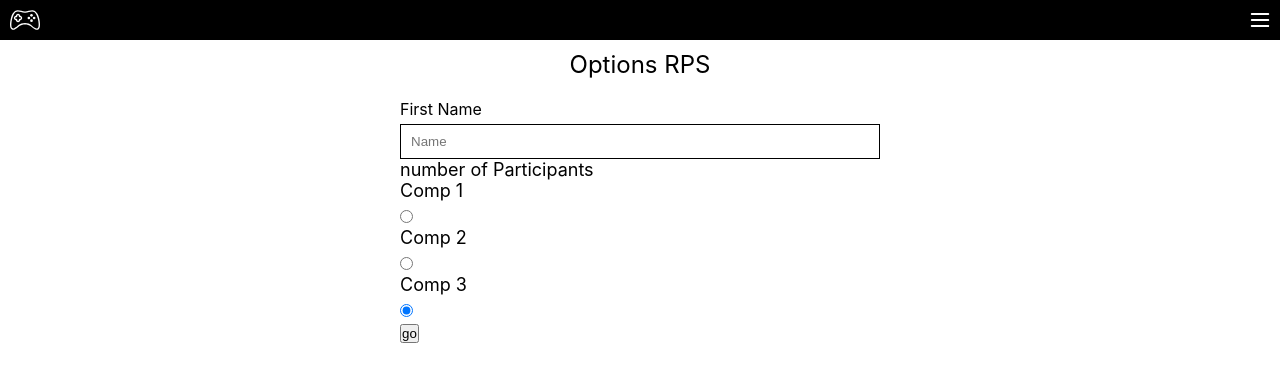
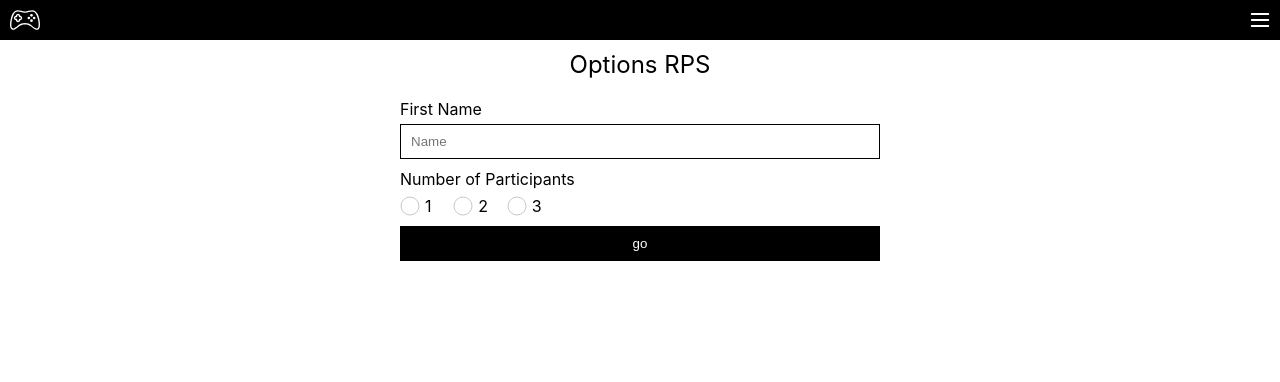
Before and after one commit to IlyaPiatkov/Rock-paper-scissors.github.io, a React (Create React App) app: page /rps-options in a window 1280 px wide. Shown: the top 382 px of the page. Built offline with nearby package versions, Linux system fonts and the light colour scheme.

Commit message:
new change

```diff
--- a/src/features/common/molecule/field.js
+++ b/src/features/common/molecule/field.js
@@ -1,6 +1,6 @@
 import React from 'react'
 
-import { FormBlock, FormLabel, FormError, InputBlock } from '../../../ui';
+import { FormBlock, FormLabel, FormError, FormLabelRadio, InputBlock } from '../../../ui';
 
 export const ElementInput = Element => ({
   input,
@@ -22,14 +22,17 @@ export const ElementInput = Element => ({
   )
 }
 
-export const ElementRadio = Element => ({ input, label, ...props }) => {
+export const ElementRadio = Element => ({ input, meta, label, ...props }) => {
 
   return (
-    <div>
-      {label && <FormLabel>{label}</FormLabel>}
-      <div>
-        <Element {...input} {...props} />
-      </div>
-    </div>
+    <FormLabelRadio medium isChecked={input.checked}>
+      <Element {...input} {...props} />
+      <svg viewBox="0 0 20 20">
+        <circle cx="10" cy="10" r="9"></circle>
+        <path d="M10,7 C8.34314575,7 7,8.34314575 7,10 C7,11.6568542 8.34314575,13 10,13 C11.6568542,13 13,11.6568542 13,10 C13,8.34314575 11.6568542,7 10,7 Z"></path>
+        <path d="M10,1 L10,1 L10,1 C14.9705627,1 19,5.02943725 19,10 L19,10 L19,10 C19,14.9705627 14.9705627,19 10,19 L10,19 L10,19 C5.02943725,19 1,14.9705627 1,10 L1,10 L1,10 C1,5.02943725 5.02943725,1 10,1 L10,1 Z"></path>
+      </svg>
+      <span>{label}</span>
+    </FormLabelRadio>
   )
 }
--- a/src/features/rps/organism/options-form.js
+++ b/src/features/rps/organism/options-form.js
@@ -8,6 +8,13 @@ import {
   ElementInput,
   ElementRadio
 } from '../../common'
+import {
+  FormContainer,
+  FormLabel,
+  FormFieldset,
+  FormRadioWrap,
+  ButtonDefault
+} from '../../../ui';
 
 const maxLength15 = maxLength(15)
 const minLength2 = minLength(2)
@@ -18,8 +25,7 @@ const numberParticipants = ElementRadio("input")
 const RPSOptionsForm = (props) => {
 
   return (
-    <form onSubmit={props.handleSubmit}>
-      <div>
+    <FormContainer onSubmit={props.handleSubmit}>
       <Field
         label="First Name"
         name="firstName"
@@ -30,37 +36,36 @@ const RPSOptionsForm = (props) => {
         value={props.userName}
         validate={[required, maxLength15, minLength2]}
       />
-      </div>
-      <span>number of Participants</span>
-      <div>
+
+      <FormFieldset>
+        <FormLabel as="legend" medium>Number of Participants</FormLabel>
+        <FormRadioWrap>
           <Field
-          label="Comp 1"
+            label="1"
             name="numberParticipants"
             component={numberParticipants}
             type="radio"
             value="2"
-          checked
           />
           <Field
-          label="Comp 2"
+            label="2"
             name="numberParticipants"
             component={numberParticipants}
             type="radio"
             value="3"
-          checked
           />
           <Field
-          label="Comp 3"
+            label="3"
             name="numberParticipants"
             component={numberParticipants}
             type="radio"
             value="4"
-          checked
           />
-      </div>
+        </FormRadioWrap>
+      </FormFieldset>
 
-      <button>go</button>
-    </form>
+      <ButtonDefault>go</ButtonDefault>
+    </FormContainer>
   )
 }
 
--- /dev/null
+++ b/src/ui/button/button.js
@@ -0,0 +1,20 @@
+import styled, { css } from 'styled-components'
+
+const buttonStyle = css`
+  display: block;
+  padding: 1rem;
+  width: 100%;
+  border: none;
+  color: #fff;
+  text-decoration: none;
+
+  &:hover {
+    background-color: #2d2d2d;
+  }
+`
+
+export const ButtonDefault = styled.button`
+  ${buttonStyle}
+
+  background-color: #000;
+`
--- /dev/null
+++ b/src/ui/button/index.js
@@ -0,0 +1 @@
+export { ButtonDefault } from './button'
--- a/src/ui/form/form.js
+++ b/src/ui/form/form.js
@@ -1,6 +1,12 @@
 // import React from 'react';
-import styled, { keyframes } from 'styled-components'
+import styled, { keyframes, css } from 'styled-components'
 import { mixinTypography } from '../typography'
+
+export const FormContainer = styled.form`
+  > :nth-child(n+2) {
+    margin-top: 1rem;
+  }
+`
 
 export const FormBlock = styled.div`
   position: relative;
@@ -12,6 +18,72 @@ export const FormLabel = styled.label`
 
   ${mixinTypography}
 `
+
+export const FormLabelRadio = styled.label`
+  cursor: pointer;
+  user-select: none;
+
+  svg {
+    width: 2rem;
+    height: 2rem;
+    fill: none;
+    vertical-align: middle;
+
+    circle {
+      stroke-width: 1;
+      stroke: #c8c8c8;
+    }
+
+    path {
+      stroke: #000;
+      transition: all 0.4s ease;
+
+      &:first-of-type {
+        stroke-width: 6;
+        stroke-dasharray: 19;
+        stroke-dashoffset: 19;
+
+        ${p => p.isChecked && css`
+          stroke-dashoffset: 0;
+          transition-delay: .3s;
+        `}
+      }
+
+      &:last-of-type {
+        stroke-width: 1;
+        stroke-dasharray: 57;
+        stroke-dashoffset: 57;
+
+        ${p => p.isChecked && css`
+          stroke-dashoffset: 0;
+        `}
+      }
+    }
+  }
+
+  span {
+    padding-left: 0.5rem;
+    vertical-align: middle;
+  }
+
+  input[type="radio"] {
+    position: absolute;
+    pointer-events: none;
+    opacity: 0;
+  }
+
+  ${mixinTypography}
+`
+
+export const FormRadioWrap = styled.div`
+  display: grid;
+  grid-template-columns: repeat(auto-fill, minmax(5rem, 1fr));
+`
+
+export const FormFieldset = styled.fieldset`
+  border: none;
+`
+
 const animationError = keyframes`
   0% {
     font-size: 0;
--- a/src/ui/form/index.js
+++ b/src/ui/form/index.js
@@ -1,6 +1,10 @@
 export {
+  FormContainer,
+  FormRadioWrap,
   FormBlock,
   FormLabel,
+  FormLabelRadio,
   FormError,
+  FormFieldset,
   InputBlock,
 } from './form'
--- a/src/ui/index.js
+++ b/src/ui/index.js
@@ -5,8 +5,13 @@ export { Loader } from './loader'
 export { mixinTypography } from './typography'
 export { Title } from './title'
 export {
+  FormContainer,
+  FormRadioWrap,
   FormBlock,
   FormLabel,
+  FormLabelRadio,
   FormError,
+  FormFieldset,
   InputBlock,
 } from './form'
+export { ButtonDefault } from './button'
```
Lines whose indentation alone changed are shown as unchanged.
